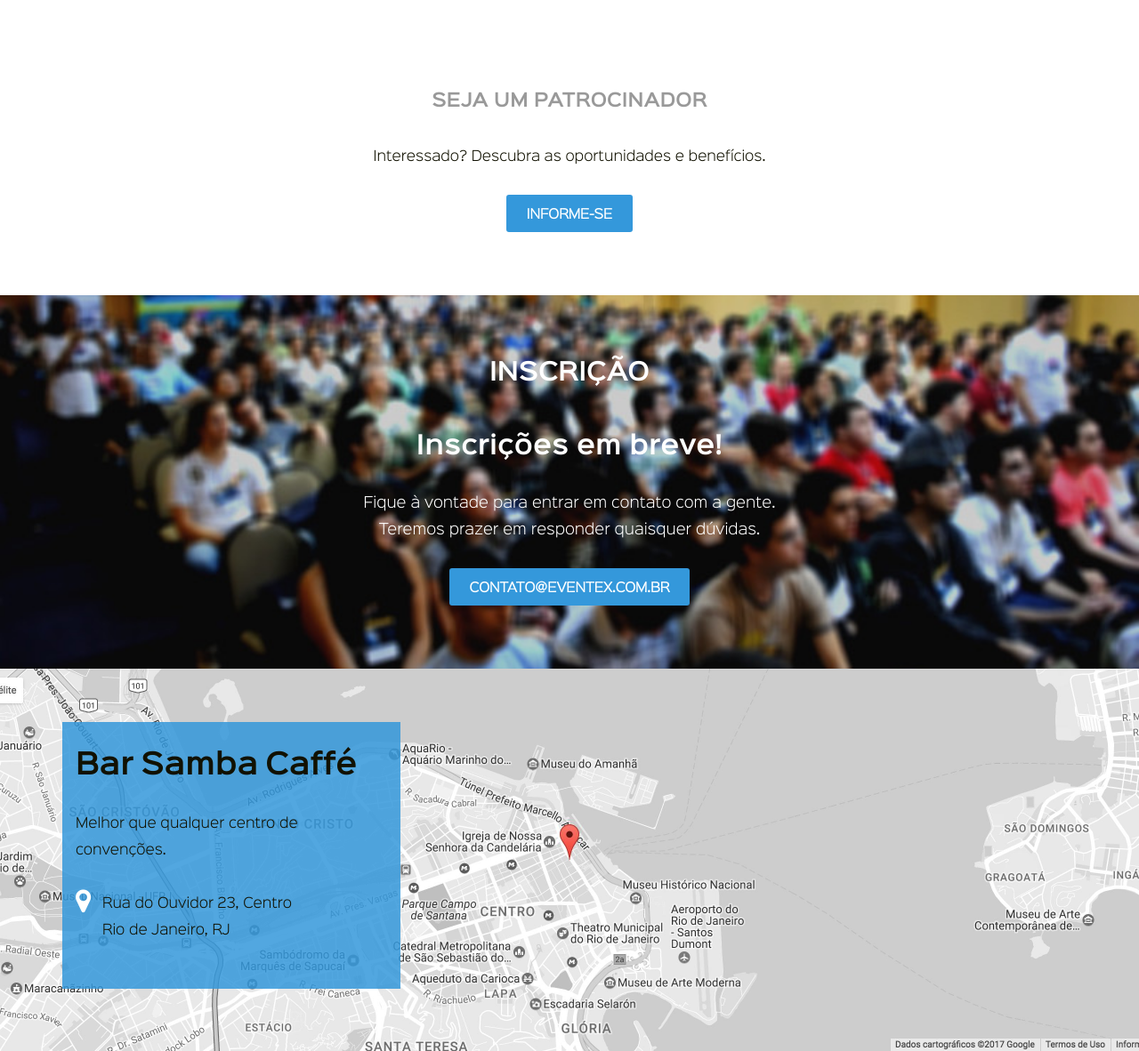
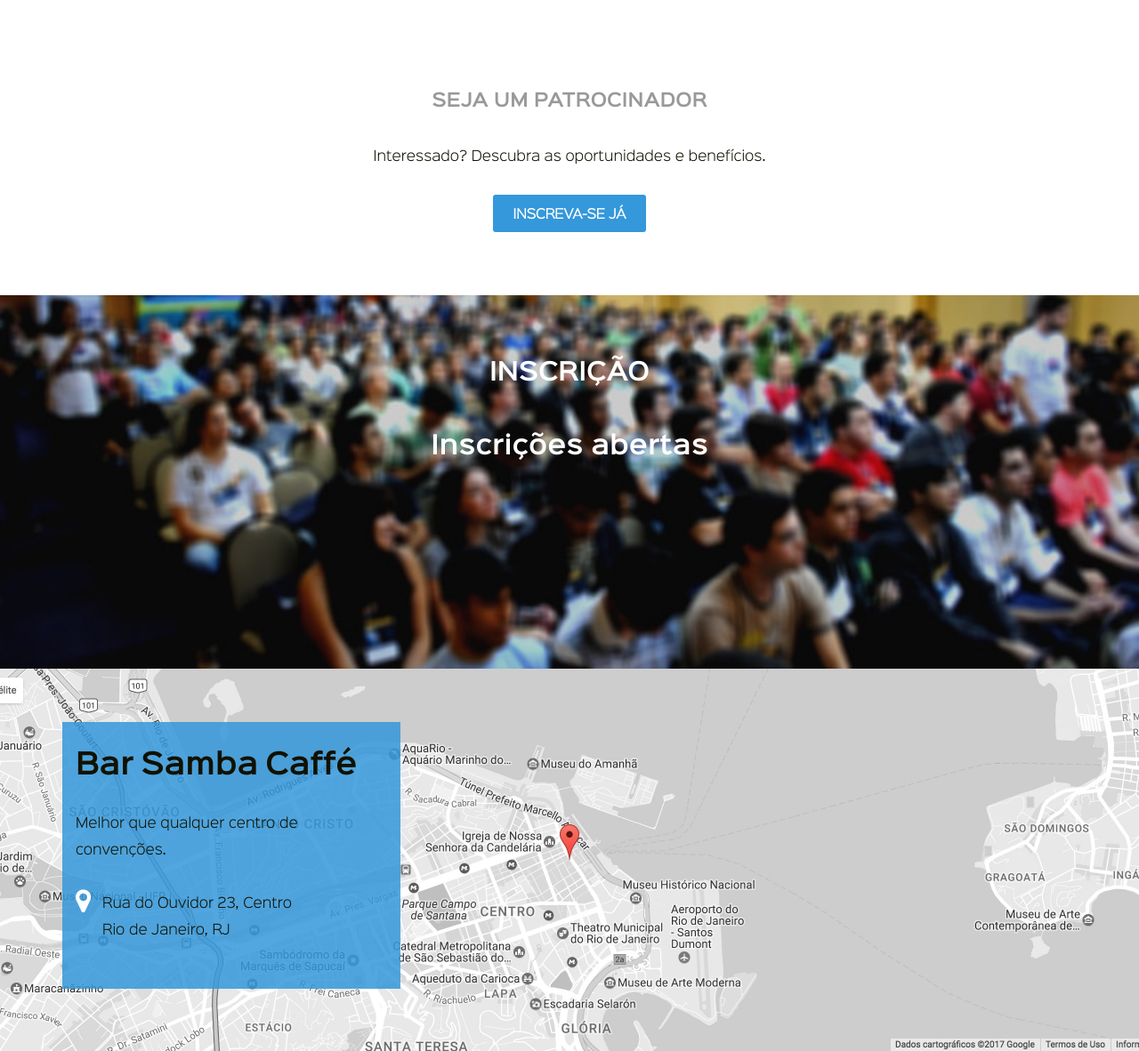
Before and after one commit to mfagundes/wttd2020-mf, a Django app: page / in a window 1280 px wide. Shown: the part 1558-2740 px from the top of the page at 89% size. Run offline with Django 3.2, Linux system fonts and the light colour scheme; some libraries are stand-ins or nearby versions.

Commit message:
Habilita inscrição

```diff
--- a/eventex/core/templates/index.html
+++ b/eventex/core/templates/index.html
@@ -99,7 +99,7 @@
 
                 <h3>Seja um patrocinador</h3>
                 <p>Interessado? Descubra as oportunidades e benefícios.</p>
-                <a class="btn-basic btn-blue" href="mailto:contato@eventex.com.br?Subject=Patrocínio">informe-se</a>
+                <a class="btn-basic btn-blue" href="/inscricao/">Inscreva-se já</a>
 
             </div>
         </section>
@@ -109,9 +109,7 @@
             <div class="register row">
                 <div class="text-align-center row desktop-12 padding-top-2 min-h-14 container">
                 	<h2>Inscrição</h2>
-                	<h3>Inscrições em breve!</h3>
-                    <p>Fique à vontade para entrar em contato com a gente.<br>Teremos prazer em responder quaisquer dúvidas.</p>
-                	<a class="btn-basic btn-blue" href="mailto:contato@eventex.com.br">contato@eventex.com.br</a>
+                	<h3>Inscrições abertas</h3>
                 </div>
             </div>
         </section>
--- a/eventex/core/tests.py
+++ b/eventex/core/tests.py
@@ -13,3 +13,6 @@ class HomeTest(TestCase):
     def test_template(self):
         """Must use index.html """
         self.assertTemplateUsed(self.resp, 'index.html')
+
+    def test_subscription_link(self):
+        self.assertContains(self.resp, 'href="/inscricao/')
```
